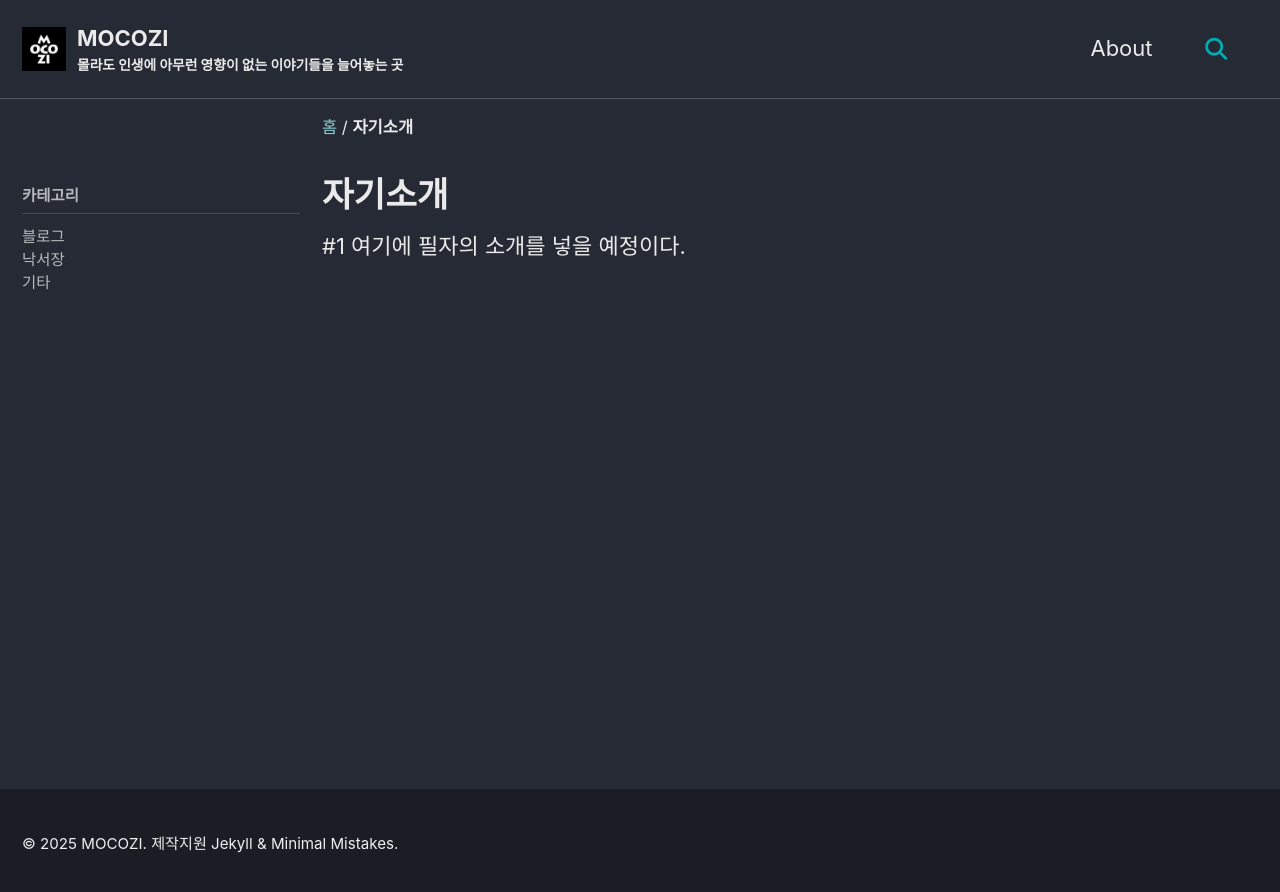
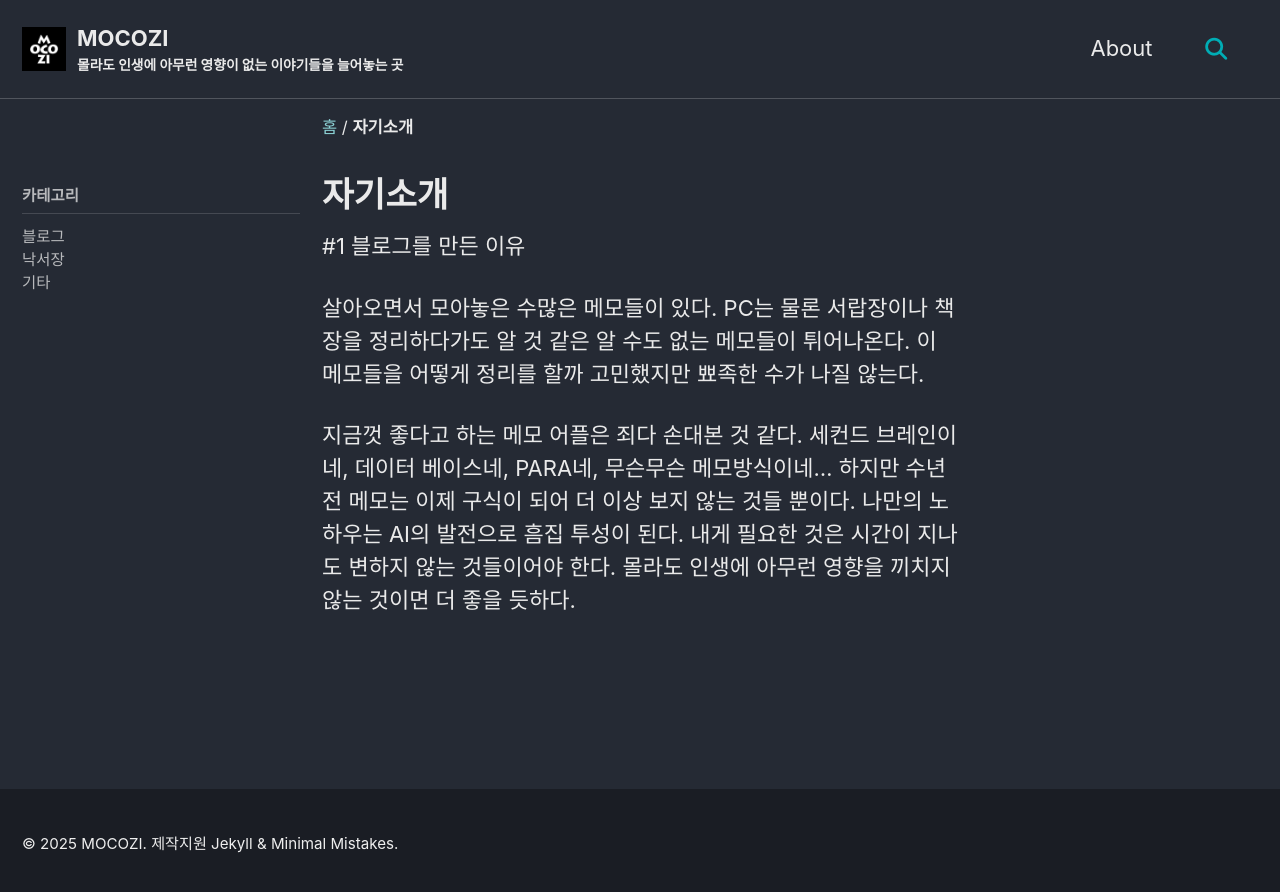
Before and after one commit to mocozi/mocozi.github.io, a Jekyll site: the page built from _pages/about.md, in a window 1280 px wide. Shown: the top 892 px of the page. Built offline with Jekyll 4.4.1, drawn with Linux system fonts in a browser that asks for light colours; cached includes are drawn as plain includes.

Commit message:
자기소개 글 추가

```diff
--- a/_pages/about.md
+++ b/_pages/about.md
@@ -7,4 +7,11 @@ sidebar:
  nav: "sidebar-category"
 ---
 
-#1 여기에 필자의 소개를 넣을 예정이다.
+#1 블로그를 만든 이유
+
+살아오면서 모아놓은 수많은 메모들이 있다.
+PC는 물론 서랍장이나 책장을 정리하다가도 알 것 같은 알 수도 없는 메모들이 튀어나온다.
+이 메모들을 어떻게 정리를 할까 고민했지만 뾰족한 수가 나질 않는다.
+
+지금껏 좋다고 하는 메모 어플은 죄다 손대본 것 같다. 세컨드 브레인이네, 데이터 베이스네, PARA네, 무슨무슨 메모방식이네... 하지만 수년 전 메모는 이제 구식이 되어 더 이상 보지 않는 것들 뿐이다. 나만의 노하우는 AI의 발전으로 흠집 투성이 된다.
+내게 필요한 것은 시간이 지나도 변하지 않는 것들이어야 한다. 몰라도 인생에 아무런 영향을 끼치지 않는 것이면 더 좋을 듯하다.
```
